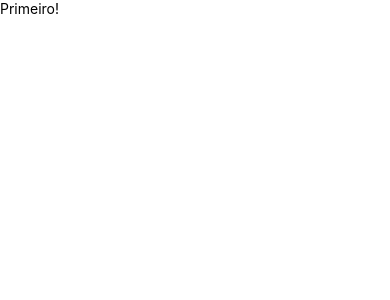
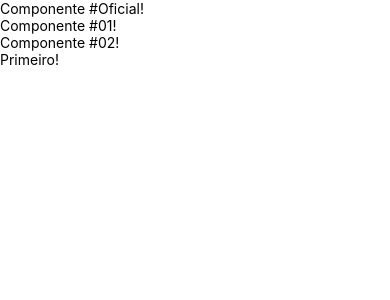
Before and after one commit to WellintonCamboim/cod3r-react-native, a React Native app in the folder fundReactNative/: screen / in a window 390 px wide. Shown: the top 300 px of the page. Built offline with nearby package versions, Linux system fonts and the light colour scheme.

Commit message:
Sistema de Módulos do ECMAScript

```diff
--- a/fundReactNative/src/App.js
+++ b/fundReactNative/src/App.js
@@ -1,6 +1,7 @@
 import React from 'react'
 import { Text, View } from 'react-native'
 import Primeiro from './components/Primeiro'
+import CompOficial, { Comp1, Comp2 } from './components/Multi'
 
 // function App() {
 //     return <Text>Primeiro Componente 2</Text>
@@ -10,6 +11,9 @@ import Primeiro from './components/Primeiro'
 
 export default () => (
     <View>
+        <CompOficial />
+        <Comp1 />
+        <Comp2 />
         <Primeiro />
     </View>
 )
--- /dev/null
+++ b/fundReactNative/src/components/Multi.js
@@ -0,0 +1,17 @@
+import React from 'react'
+import { Text } from 'react-native'
+
+function Comp() {
+    return <Text>Componente #Oficial!</Text>
+}
+
+function Comp1() {
+    return <Text>Componente #01!</Text>
+}
+
+function Comp2() {
+    return <Text>Componente #02!</Text>
+}
+
+export { Comp1, Comp2 }
+export default Comp
```
